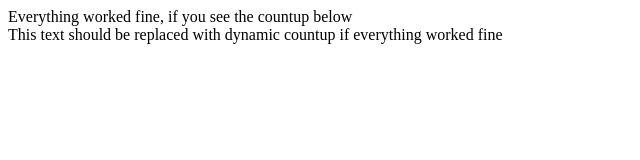
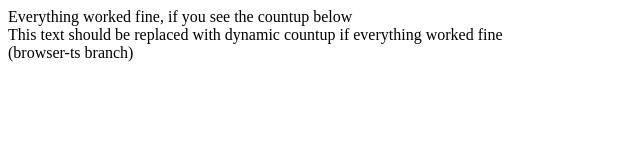
Before and after one commit to ndry/ts-jspm-template, a website: page public/index.html in a window 1280 px wide. Shown: the whole page, without its empty margins (0-640 px from the left). Drawn offline with Linux system fonts and the light colour scheme.

Commit message:
added browser-ts branch indicator

```diff
--- a/public/index.html
+++ b/public/index.html
@@ -14,6 +14,7 @@
 <body>
   <div>Everything worked fine, if you see the countup below</div>
   <div id="content">This text should be replaced with dynamic countup if everything worked fine</div>
+  <div>(browser-ts branch)</div>
   <!-- <script type="module-shim" src="./app/index.js"></script> -->
   <script type="module">
     import {loadModule} from 'https://klesun.github.io/ts-browser/src/ts-browser.js';
```
